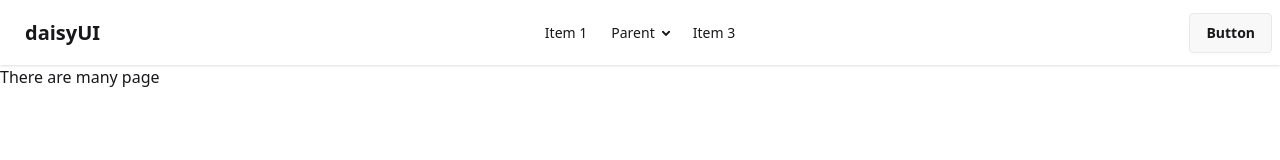
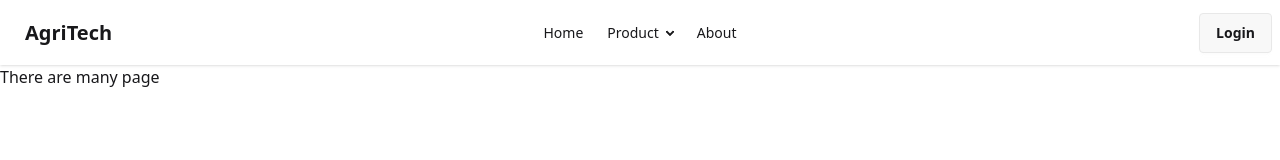
Before and after one commit to arju-Hasan/03-agritech, a Next.js app: page / in a window 1280 px wide. Shown: the top 160 px of the page. Built offline with nearby package versions, Linux system fonts and the light colour scheme.

Commit message:
navbar list add

```diff
--- a/src/app/page.js
+++ b/src/app/page.js
@@ -1,6 +1,30 @@
 import Image from "next/image";
 
 export default function Home() {
+  const links = (
+    <>
+      <li>
+        <a>Home</a>
+      </li>
+      <li>
+        <details>
+          <summary>Product</summary>
+          <ul className='p-2 bg-base-100 w-40 z-1'>
+            <li>
+              <a>সার</a>
+            </li>
+            <li>
+              <a>ধানের বীজ</a>
+            </li>
+          </ul>
+        </details>
+      </li>
+      <li>
+        <a>About</a>
+      </li>
+    </>
+  );
+
   return (
     <div>
       <div className='navbar bg-base-100 shadow-sm'>
@@ -25,52 +49,16 @@ export default function Home() {
             <ul
               tabIndex='-1'
               className='menu menu-sm dropdown-content bg-base-100 rounded-box z-1 mt-3 w-52 p-2 shadow'>
-              <li>
-                <a>Item 1</a>
-              </li>
-              <li>
-                <a>Parent</a>
-                <ul className='p-2'>
-                  <li>
-                    <a>Submenu 1</a>
-                  </li>
-                  <li>
-                    <a>Submenu 2</a>
-                  </li>
-                </ul>
-              </li>
-              <li>
-                <a>Item 3</a>
-              </li>
+              {links}
             </ul>
           </div>
-          <a className='btn btn-ghost text-xl'>daisyUI</a>
+          <a className='btn btn-ghost text-xl'>AgriTech</a>
         </div>
         <div className='navbar-center hidden lg:flex'>
-          <ul className='menu menu-horizontal px-1'>
-            <li>
-              <a>Item 1</a>
-            </li>
-            <li>
-              <details>
-                <summary>Parent</summary>
-                <ul className='p-2 bg-base-100 w-40 z-1'>
-                  <li>
-                    <a>Submenu 1</a>
-                  </li>
-                  <li>
-                    <a>Submenu 2</a>
-                  </li>
-                </ul>
-              </details>
-            </li>
-            <li>
-              <a>Item 3</a>
-            </li>
-          </ul>
+          <ul className='menu menu-horizontal px-1'>{links}</ul>
         </div>
         <div className='navbar-end'>
-          <a className='btn'>Button</a>
+          <a className='btn'>Login</a>
         </div>
       </div>
       <p>There are many page</p>
```
